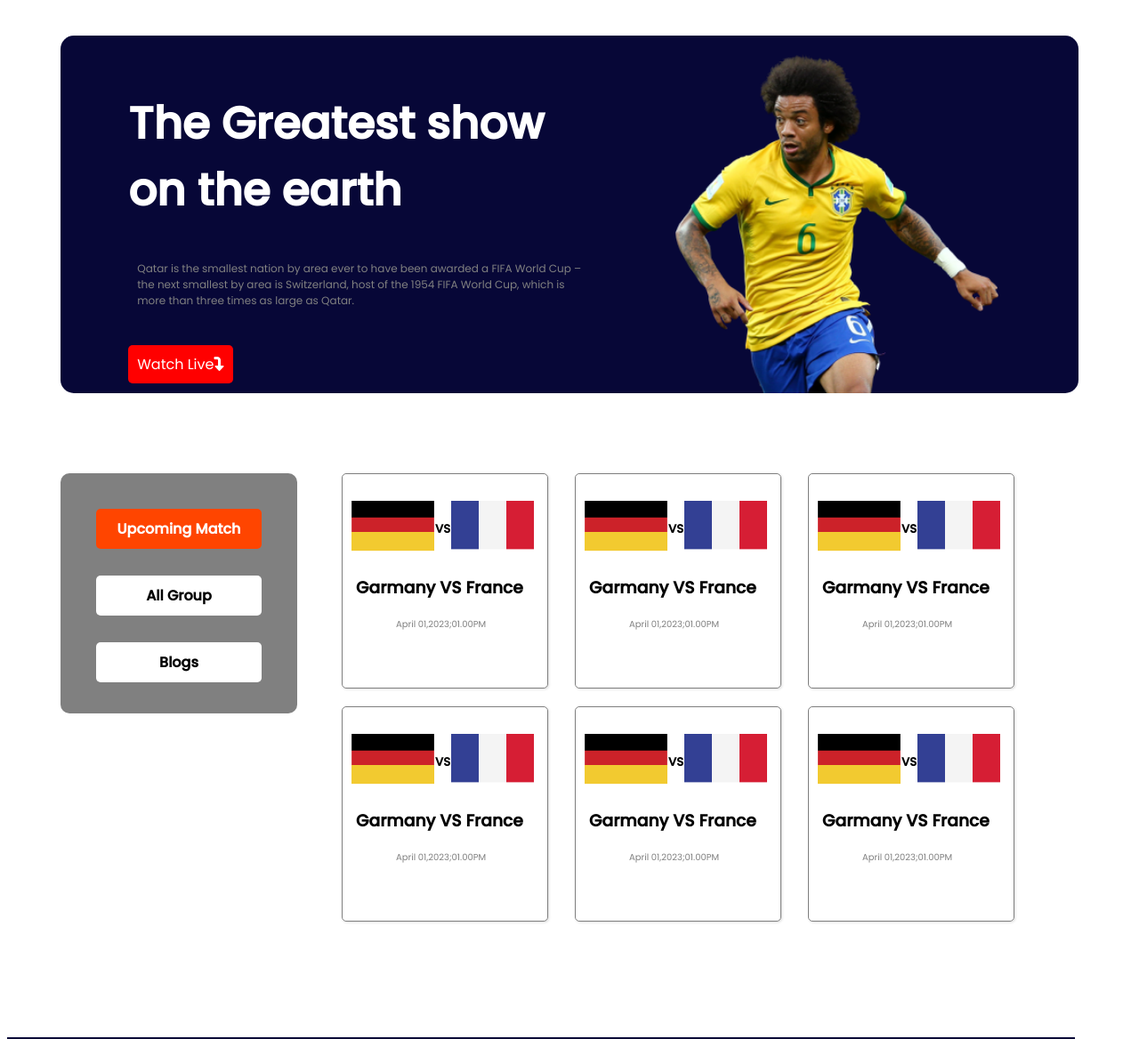
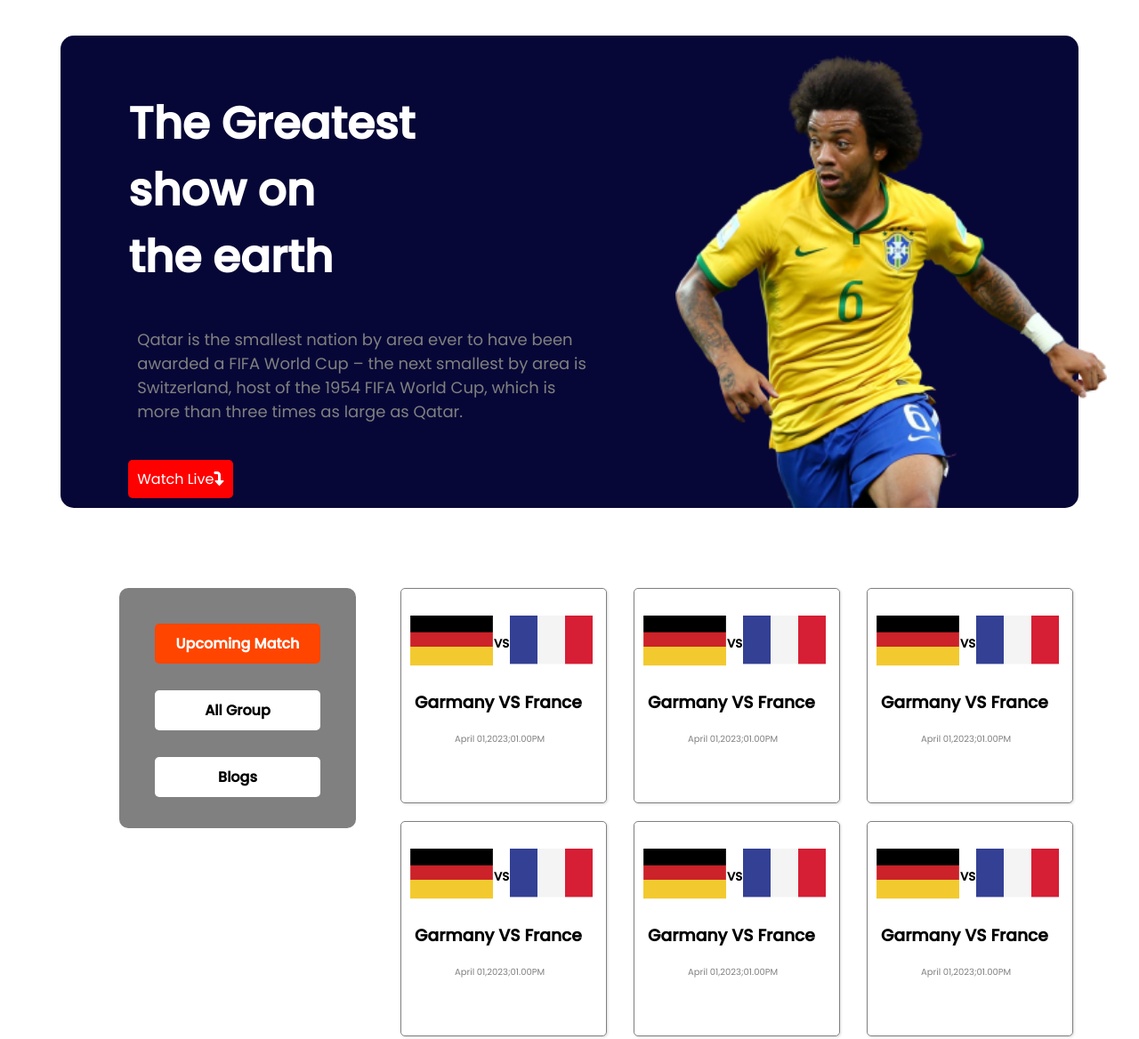
Before and after one commit to Zeba127/worldcup, a plain HTML site: page update.html in a window 1280 px wide. Shown: the top 1168 px of the page at 89% size. Drawn offline with Linux system fonts and the light colour scheme; a web font is replaced by a local one.

Commit message:
link update

```diff
--- a/mainstyle/update.css
+++ b/mainstyle/update.css
@@ -24,7 +24,7 @@ h1{
 
 }
 .banner-info{
-    font-size: 12px;
+    font-size: 18px;
     margin-bottom: 50px;
     margin-left: 10px;
 
@@ -127,6 +127,7 @@ p{
 }
 .blog-design{
     display: flex;
+    justify-content: center;
 
 }
 /* ----------------------
@@ -134,9 +135,8 @@ p{
 ----------------------- */
 .back-color{
     background-color: #070737;
-    width: 1200px;
     height: 444px;
-    margin-top: 130px;
+    margin: 130px auto 0 auto;
 }
 .footer-title{
     color: #FFFFFF;
--- a/update.html
+++ b/update.html
@@ -14,7 +14,7 @@
 
         <section class="top-banner">
            <div class="banner-title">
-               <h1>The Greatest show on the earth</h1>
+               <h1>The Greatest <br>show on <br>the earth</h1>
                <p class="banner-info">Qatar is the smallest nation by area ever to have been awarded a FIFA World Cup – the next smallest by area is Switzerland, host of the 1954 FIFA World Cup, which is more than three times as large as Qatar.
                </p>
                <a class="banner-btn" href="">Watch Live<i class="fa-solid fa-turn-down"></i></a>
```
